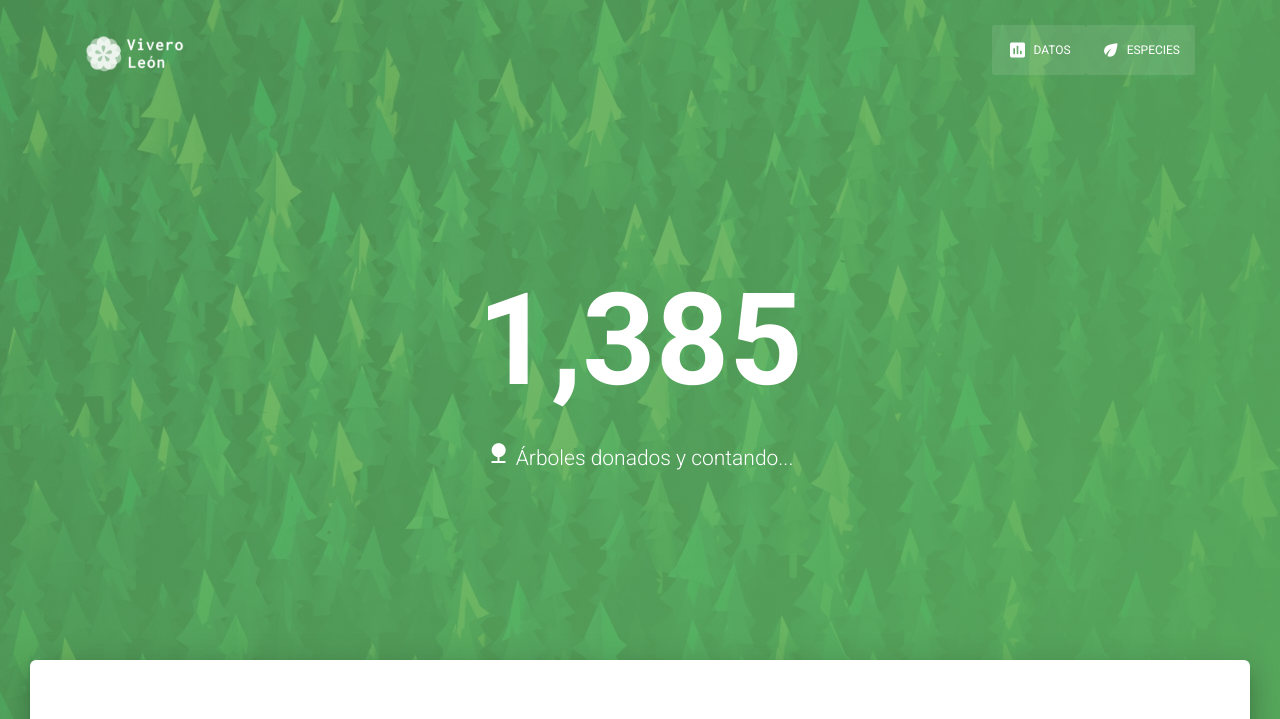
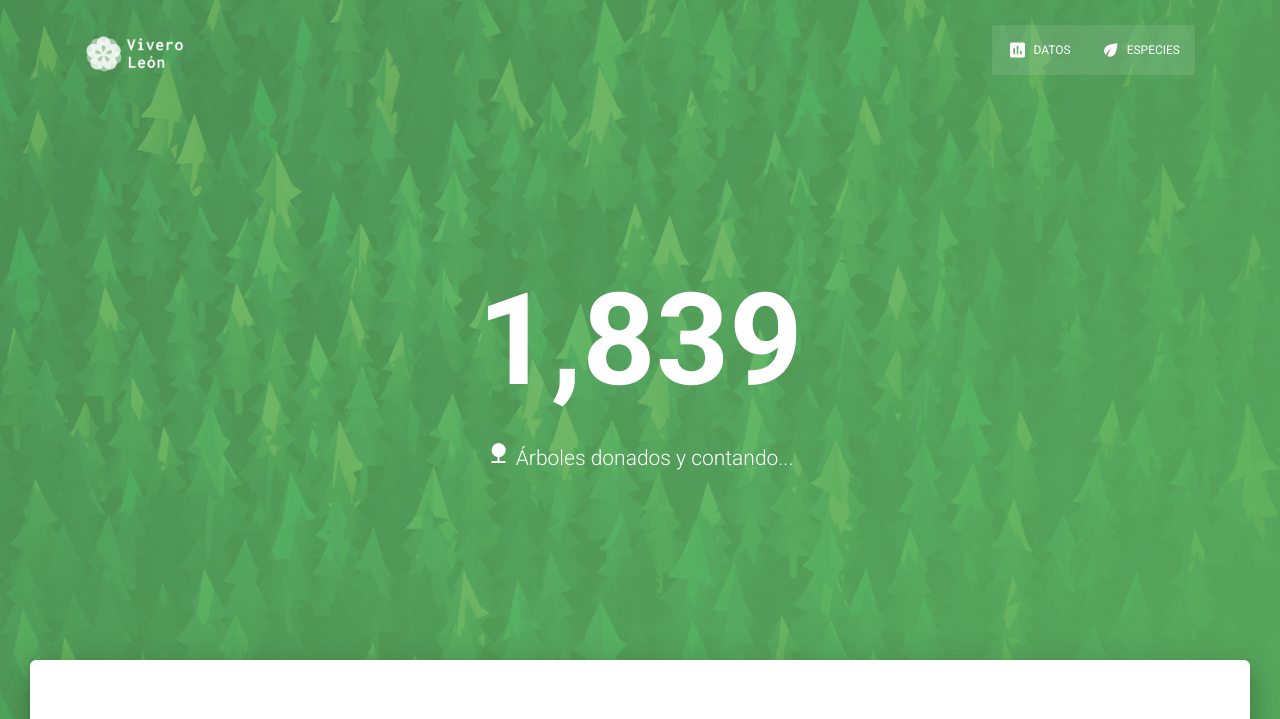
Before and after one commit to LabLeon/vivero-leon, a Flask app: page / in a window 1280 px wide. Shown: the top 719 px of the page. Run offline with Flask 2, Linux system fonts and the light colour scheme; some libraries are stand-ins or nearby versions.

Commit message:
Update counter

```diff
--- a/templates/index.html
+++ b/templates/index.html
@@ -69,7 +69,7 @@
         <div class="col-md-8 ml-auto mr-auto">
           <div class="brand">
               <div class="odometer">
-                <h1 class="scroller" style="font-size: 8em;">1,385</h1>
+                <h1 class="scroller" style="font-size: 8em;">1,839</h1>
                 <h3><i class="material-icons">nature</i> Árboles donados y contando...</h3>
               </div>
           </div>
```
